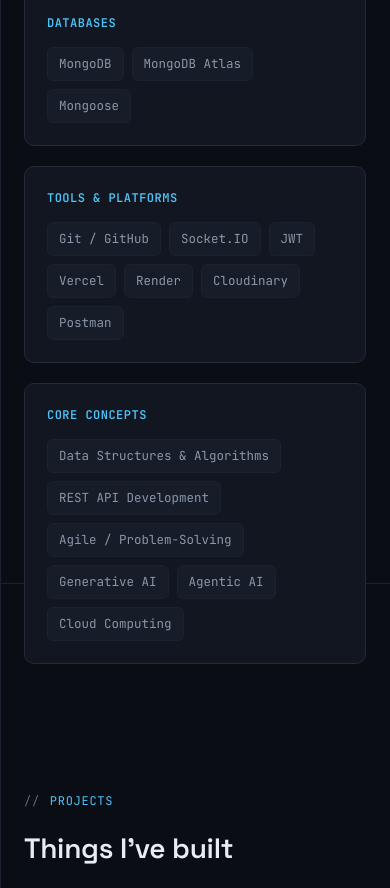
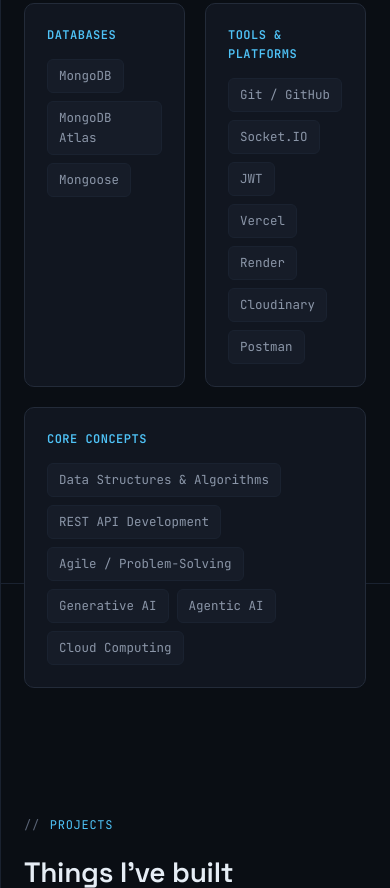
Before and after one commit to akbarnuman/MyPortfolio, a plain HTML site: page index.html in a window 390 px wide. Shown: the part 2793-3681 px from the top of the page. Drawn offline with Linux system fonts and the light colour scheme.

Commit message:
Fix skills grid layout

```diff
--- a/index.html
+++ b/index.html
@@ -243,7 +243,10 @@
 
   /* ---------- SKILLS ---------- */
   .skills-grid{
-    display:grid;grid-template-columns:repeat(auto-fit,minmax(230px,1fr));gap:20px;
+    display:grid;grid-template-columns:repeat(3,1fr);gap:20px;
+  }
+  .skill-card:last-child{
+    grid-column:span 2;
   }
   .skill-card{
     background:var(--surface);
@@ -400,9 +403,16 @@
     color:var(--text-faint);
   }
 
+  @media(max-width:560px){
+    .skills-grid{grid-template-columns:1fr;}
+    .skill-card:last-child{grid-column:span 1;}
+  }
+
   @media(max-width:820px){
     .hero-grid{grid-template-columns:1fr;}
     .about-grid{grid-template-columns:1fr;}
+    .skills-grid{grid-template-columns:repeat(2,1fr);}
+    .skill-card:last-child{grid-column:span 2;}
     .stat-list{flex-direction:row;flex-wrap:wrap;border-left:none;border-top:1px solid var(--border);padding-left:0;padding-top:20px;gap:28px;}
     section{padding:64px 0;}
     .resume-card{flex-direction:column;align-items:flex-start;}
```
